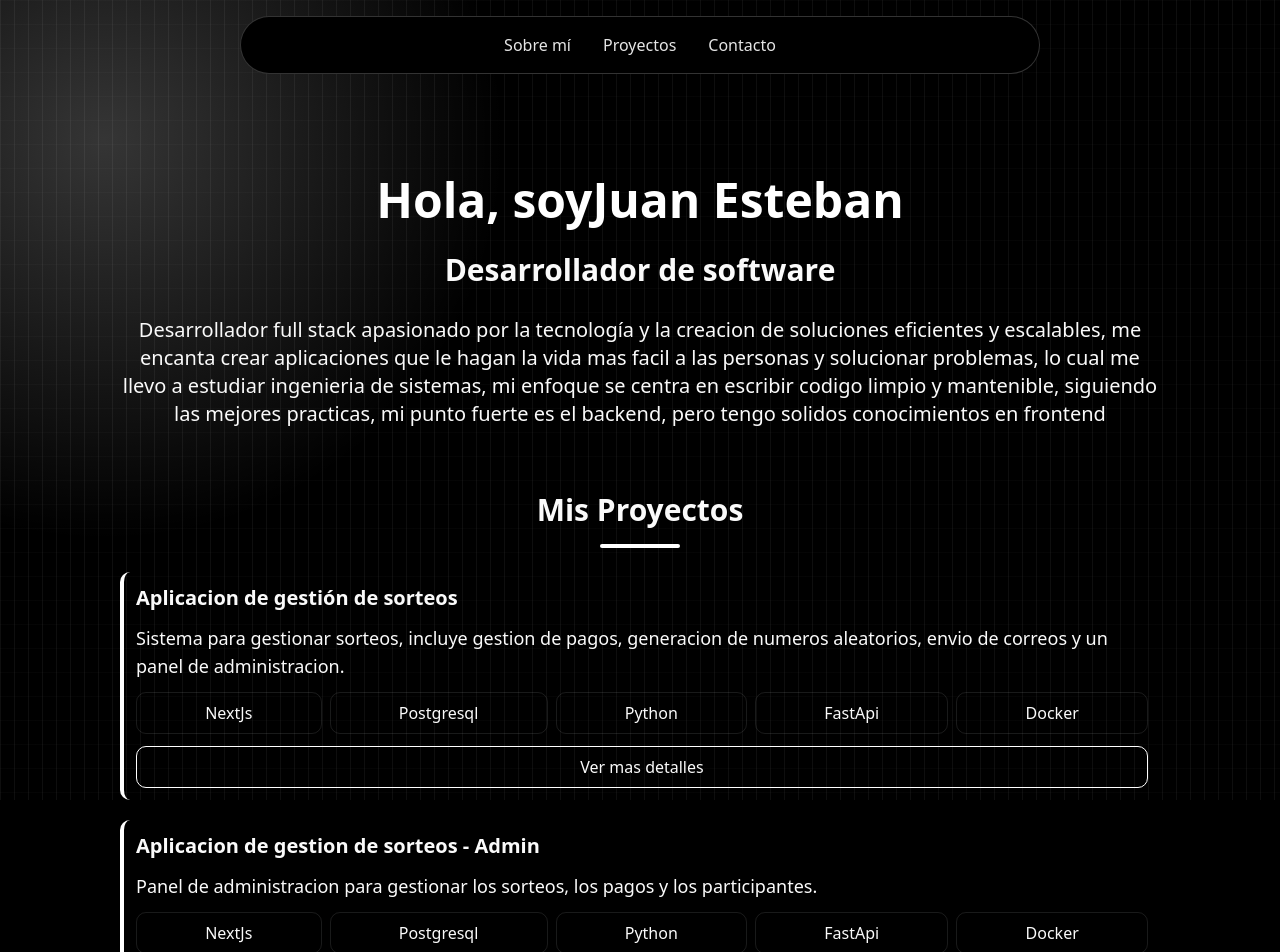
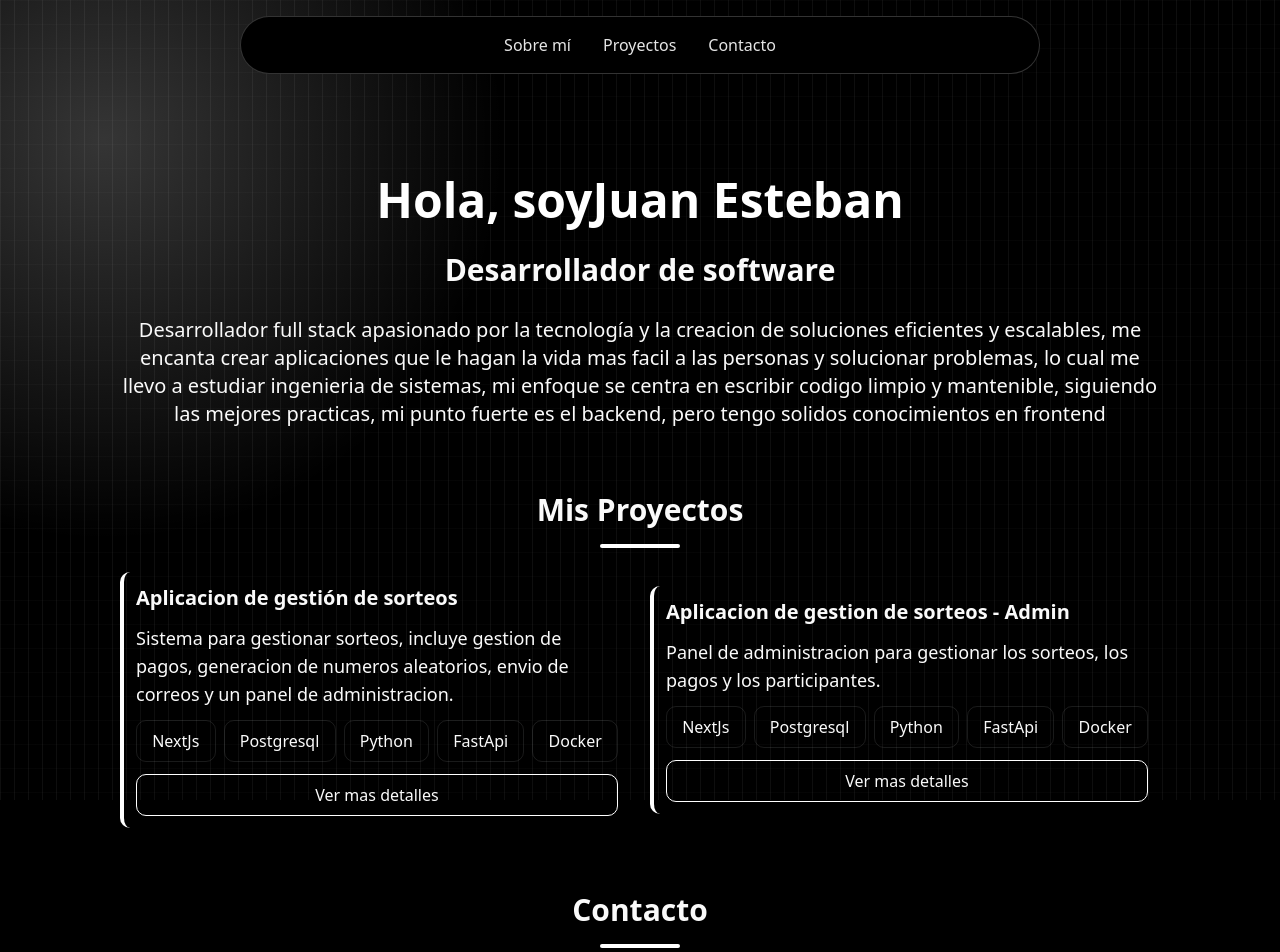
Before and after one commit to juancho391/my-portfolio, a Next.js app: page / in a window 1280 px wide. Shown: the top 952 px of the page. Built offline with nearby package versions, Linux system fonts and the light colour scheme.

Commit message:
ahora los proyects cars son responsives

```diff
--- a/app/components/Projects.tsx
+++ b/app/components/Projects.tsx
@@ -8,10 +8,10 @@
 
 export function Projects({ projects }: Props) {
   return (
-    <div className="flex flex-col items-center justify-center w-full h-full ">
+    <div className="flex flex-col items-center justify-center w-full h-full">
       <h1 className="text-3xl font-extrabold">Mis Proyectos</h1>
       <div className="w-20 bg-white h-1 mt-4 mb-6 rounded-full "></div>
-      <div className="flex flex-col w-full h-full gap-5">
+      <div className="flex flex-col w-full h-full gap-5 sm:flex-row items-center">
         {projects.map((project) => (
           <ProjectCard key={project.id} project={project} />
         ))}
```
